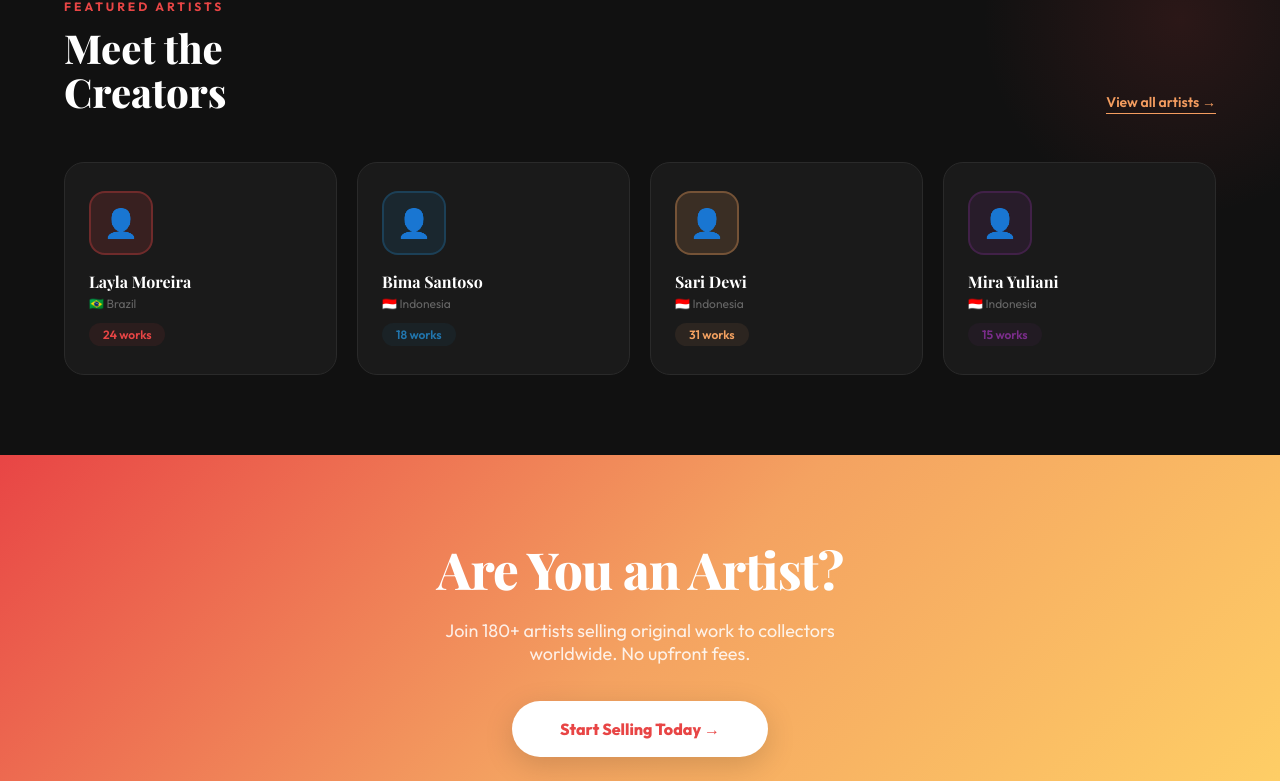
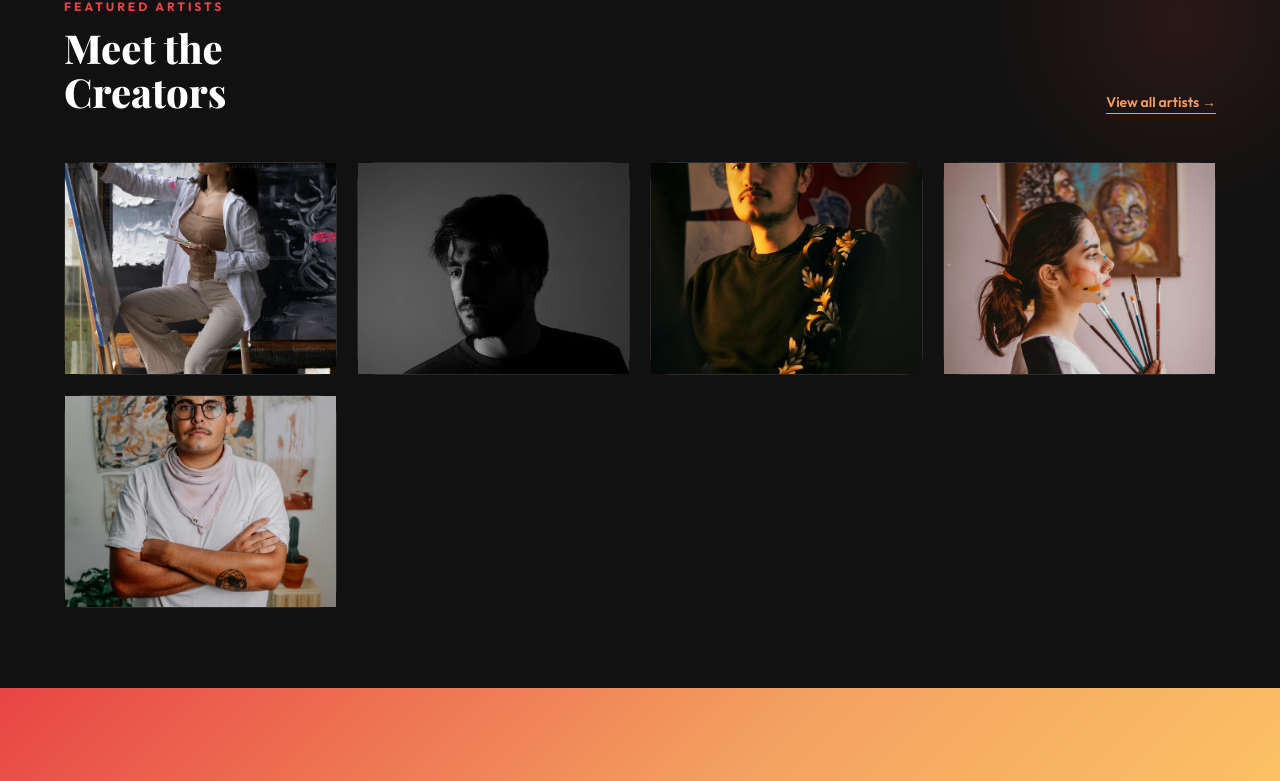
Before and after one commit to nwijaya90/tc-art, a Next.js app: page / in a window 1280 px wide. Shown: the part 1995-2776 px from the top of the page. Built offline with nearby package versions, Linux system fonts and the light colour scheme.

Commit message:
add navigation link

```diff
--- a/app/(home)/page.jsx
+++ b/app/(home)/page.jsx
@@ -159,19 +159,58 @@ const artworks = [
 ];
 
 const artists = [
-  { name: "Layla Moreira", works: 24, country: "🇧🇷 Brazil", color: "#E84545" },
   {
+    id: 1,
+    name: "Layla Moreira",
+    country: "🇧🇷 Brazil",
+    countryCode: "Brazil",
+    works: 24,
+    collectors: 180,
+    bio: "Contemporary artist exploring emotion through color",
+    image: "/images/artist-1.avif",
+    featured: true,
+  },
+  {
+    id: 2,
     name: "Bima Santoso",
+    country: "🇮🇩 Indonesia",
+    countryCode: "Indonesia",
     works: 18,
-    country: "🇮🇩 Indonesia",
-    color: "#2176AE",
+    collectors: 142,
+    bio: "Landscape painter capturing nature's essence",
+    image: "/images/artist-2.avif",
+    wide: true,
   },
-  { name: "Sari Dewi", works: 31, country: "🇮🇩 Indonesia", color: "#F4A261" },
   {
-    name: "Mira Yuliani",
-    works: 15,
-    country: "🇮🇩 Indonesia",
-    color: "#7B2D8B",
+    id: 3,
+    name: "Hana Kim",
+    country: "🇰🇷 South Korea",
+    countryCode: "South Korea",
+    works: 27,
+    collectors: 210,
+    bio: "Modern illustrator with bold characters",
+    image: "/images/artist-3.avif",
+  },
+  {
+    id: 4,
+    name: "Kenji Tanaka",
+    country: "🇯🇵 Japan",
+    countryCode: "Japan",
+    works: 22,
+    collectors: 165,
+    bio: "Ink artist focused on minimalism",
+    image: "/images/artist-4.avif",
+  },
+  {
+    id: 5,
+    name: "Emily Carter",
+    country: "🇺🇸 USA",
+    countryCode: "USA",
+    works: 30,
+    collectors: 250,
+    bio: "Abstract painter with vibrant palette",
+    image: "/images/artist-5.avif",
+    wide: true,
   },
 ];
 
@@ -316,7 +355,9 @@ export default function HomePage() {
             <BtnPrimary onClick={() => router.push("/gallery")}>
               Explore Gallery →
             </BtnPrimary>
-            <BtnOutline>Meet Artists</BtnOutline>
+            <BtnOutline onClick={() => router.push("/artists")}>
+              Meet Artists
+            </BtnOutline>
           </HeroCTA>
 
           <HeroStats>
@@ -436,7 +477,9 @@ export default function HomePage() {
                 Creators
               </SectionTitle>
             </div>
-            <SectionLink>View all artists →</SectionLink>
+            <SectionLink onClick={() => router.push("/artists")}>
+              View all artists →
+            </SectionLink>
           </SectionHeader>
 
           <ArtistsGrid>
@@ -448,8 +491,17 @@ export default function HomePage() {
                 color={artist.color}
                 onMouseEnter={() => setHoveredArtist(artist.name)}
                 onMouseLeave={() => setHoveredArtist(null)}
+                onClick={() => router.push(`/artist/${artist.id}`)}
               >
-                <ArtistAvatar color={artist.color}>👤</ArtistAvatar>
+                <ArtistAvatar color={artist.color}>
+                  <Image
+                    src={artist.image}
+                    alt={artist.name}
+                    fill
+                    style={{ objectFit: "cover" }}
+                    sizes="(max-width: 768px) 100vw, (max-width: 1024px) 50vw, 25vw"
+                  />
+                </ArtistAvatar>
                 <ArtistName>{artist.name}</ArtistName>
                 <ArtistCountry>{artist.country}</ArtistCountry>
                 <ArtistWorksTag color={artist.color}>
```
